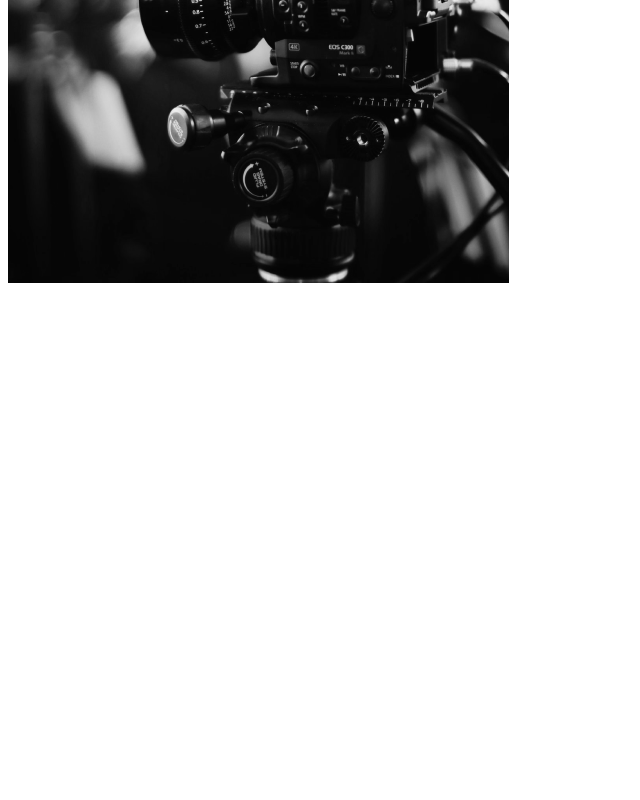
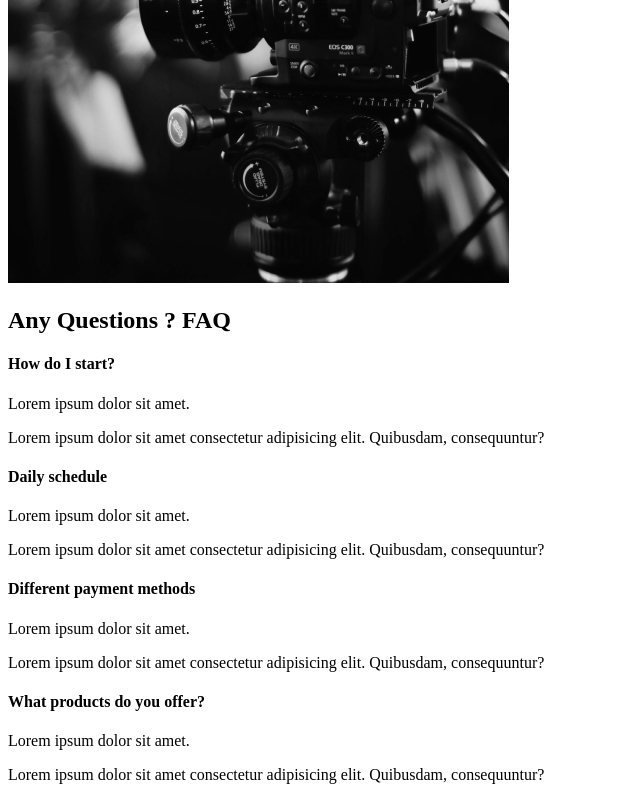
Before and after one commit to razvanr91/portfolio-app, a React (Create React App) app: page / in a window 1280 px wide. Shown: the part 2099-2899 px from the top of the page, without its empty margins (0-640 px from the left). Before the commit the page ends 2394 px from the top, so only its background shows below. Built offline with nearby package versions, Linux system fonts and the light colour scheme.

Commit message:
Create FAQ section

```diff
--- /dev/null
+++ b/src/components/FaqSection.tsx
@@ -0,0 +1,41 @@
+import React from "react";
+
+const FaqSection = () => {
+	return (
+		<div className="faq">
+			<h2>
+				Any Questions ? <span>FAQ</span>
+			</h2>
+			<div className="question">
+				<h4>How do I start?</h4>
+				<div className="answer">
+					<p>Lorem ipsum dolor sit amet.</p>
+					<p>Lorem ipsum dolor sit amet consectetur adipisicing elit. Quibusdam, consequuntur?</p>
+				</div>
+			</div>
+			<div className="question">
+				<h4>Daily schedule</h4>
+				<div className="answer">
+					<p>Lorem ipsum dolor sit amet.</p>
+					<p>Lorem ipsum dolor sit amet consectetur adipisicing elit. Quibusdam, consequuntur?</p>
+				</div>
+			</div>
+			<div className="question">
+				<h4>Different payment methods</h4>
+				<div className="answer">
+					<p>Lorem ipsum dolor sit amet.</p>
+					<p>Lorem ipsum dolor sit amet consectetur adipisicing elit. Quibusdam, consequuntur?</p>
+				</div>
+			</div>
+			<div className="question">
+				<h4>What products do you offer?</h4>
+				<div className="answer">
+					<p>Lorem ipsum dolor sit amet.</p>
+					<p>Lorem ipsum dolor sit amet consectetur adipisicing elit. Quibusdam, consequuntur?</p>
+				</div>
+			</div>
+		</div>
+	);
+};
+
+export default FaqSection;
--- a/src/pages/AboutUs.tsx
+++ b/src/pages/AboutUs.tsx
@@ -2,12 +2,14 @@
 // Page Components
 import AboutSection from "../components/AboutSection";
 import CompSection from "../components/CompSection";
+import FaqSection from "../components/FaqSection";
 
 const AboutUs = () => {
 	return (
 		<Fragment>
 			<AboutSection />
 			<CompSection />
+			<FaqSection />
 		</Fragment>
 	);
 };
```
